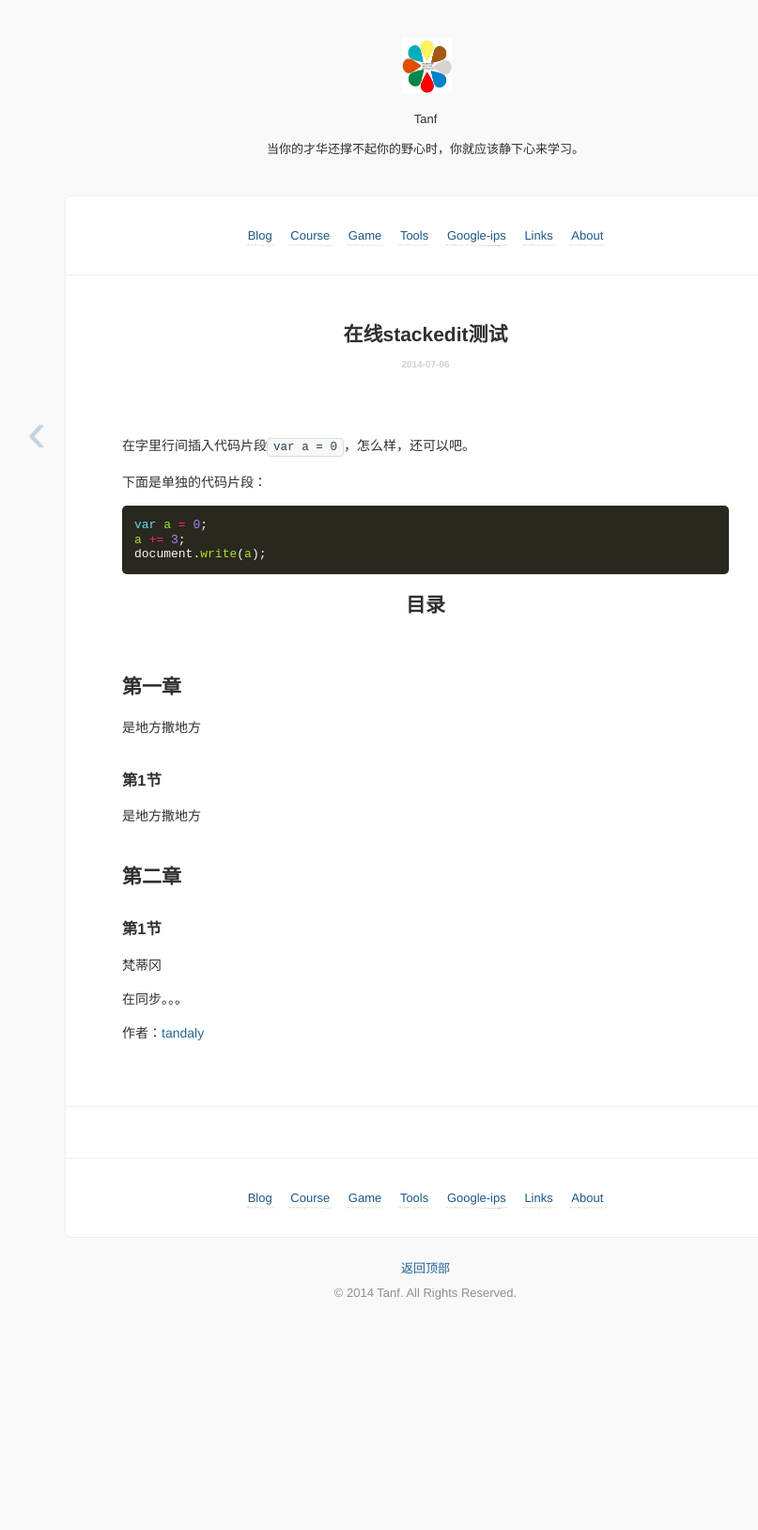
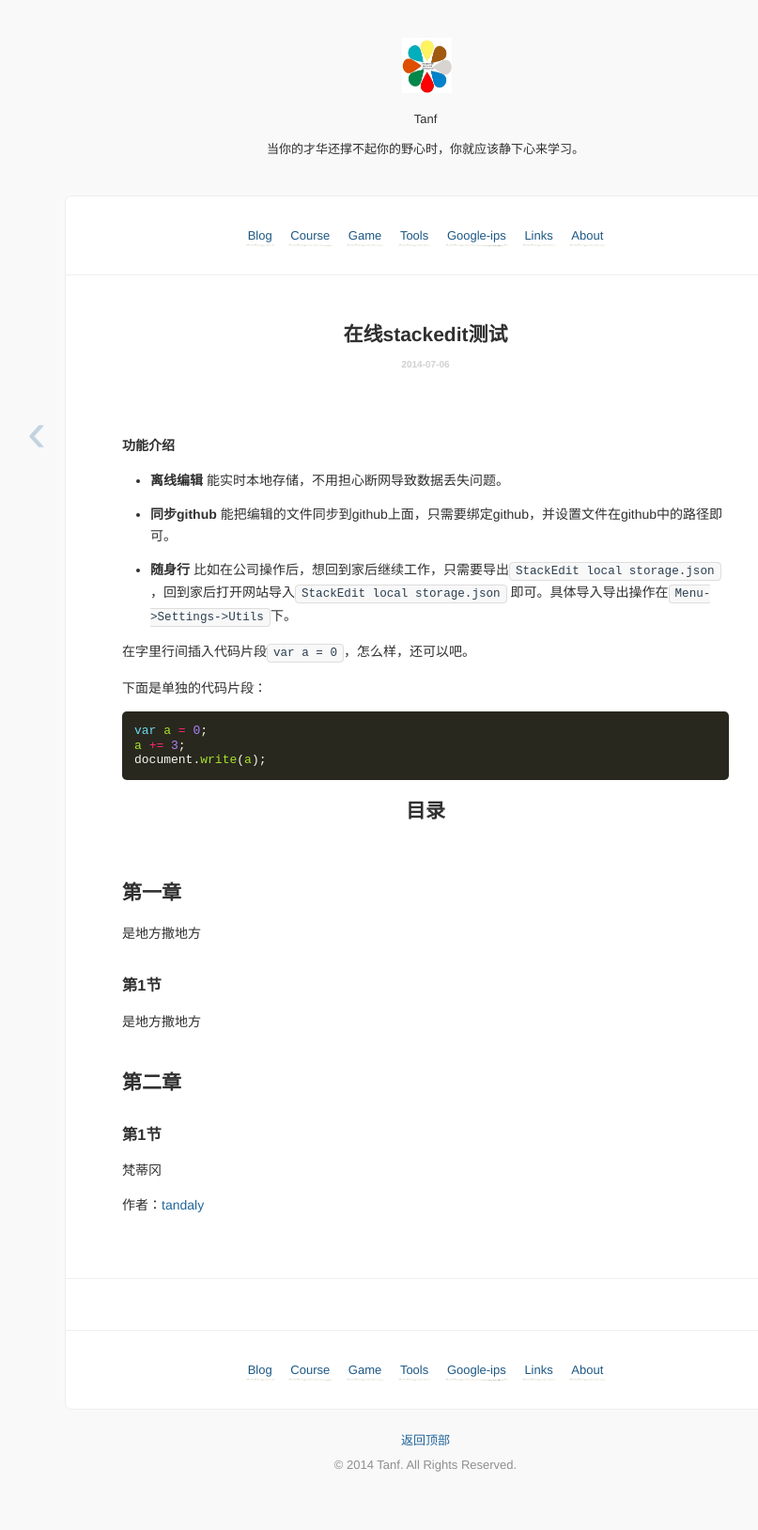
Before and after one commit to tandaly/blog, a Jekyll site: the page built from _posts/2014-07-06-stackedit.md, in a window 1280 px wide. Shown: the whole page at 94% size, without its empty margins (187-994 px from the left). Built offline with Jekyll 4.4.1, drawn with Linux system fonts in a browser that asks for light colours; Markdown is read by kramdown in place of the engine named in the settings; comment, search, counter and statistics services are not loaded; before the commit the page ends 1445 px from its top, so only the background shows below that.

Commit message:
Published with https://stackedit.io/

```diff
--- a/_posts/2014-07-06-stackedit.md
+++ b/_posts/2014-07-06-stackedit.md
@@ -3,6 +3,14 @@ layout: post
 title: 在线stackedit测试
 date: 2014-07-6 17:32:10
 ---
+
+#### **功能介绍**
+
+- **离线编辑** 能实时本地存储，不用担心断网导致数据丢失问题。
+
+- **同步github** 能把编辑的文件同步到github上面，只需要绑定github，并设置文件在github中的路径即可。
+
+- **随身行** 比如在公司操作后，想回到家后继续工作，只需要导出`StackEdit local storage.json` ，回到家后打开网站导入`StackEdit local storage.json` 即可。具体导入导出操作在`Menu->Settings->Utils`下。
 
 
 在字里行间插入代码片段`var a = 0`，怎么样，还可以吧。
```
Also changed, not shown: other parts of _posts/2014-07-06-stackedit.md (+1 -1 lines).
